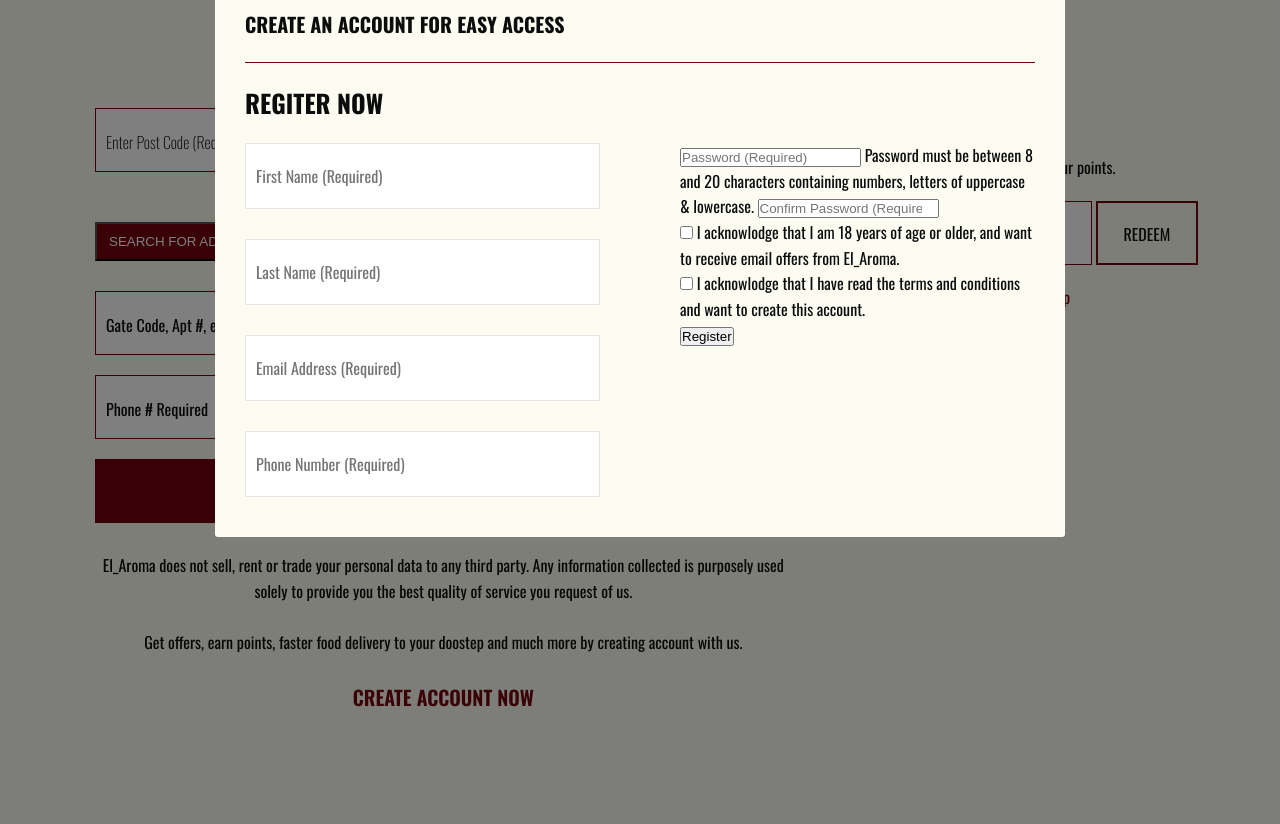
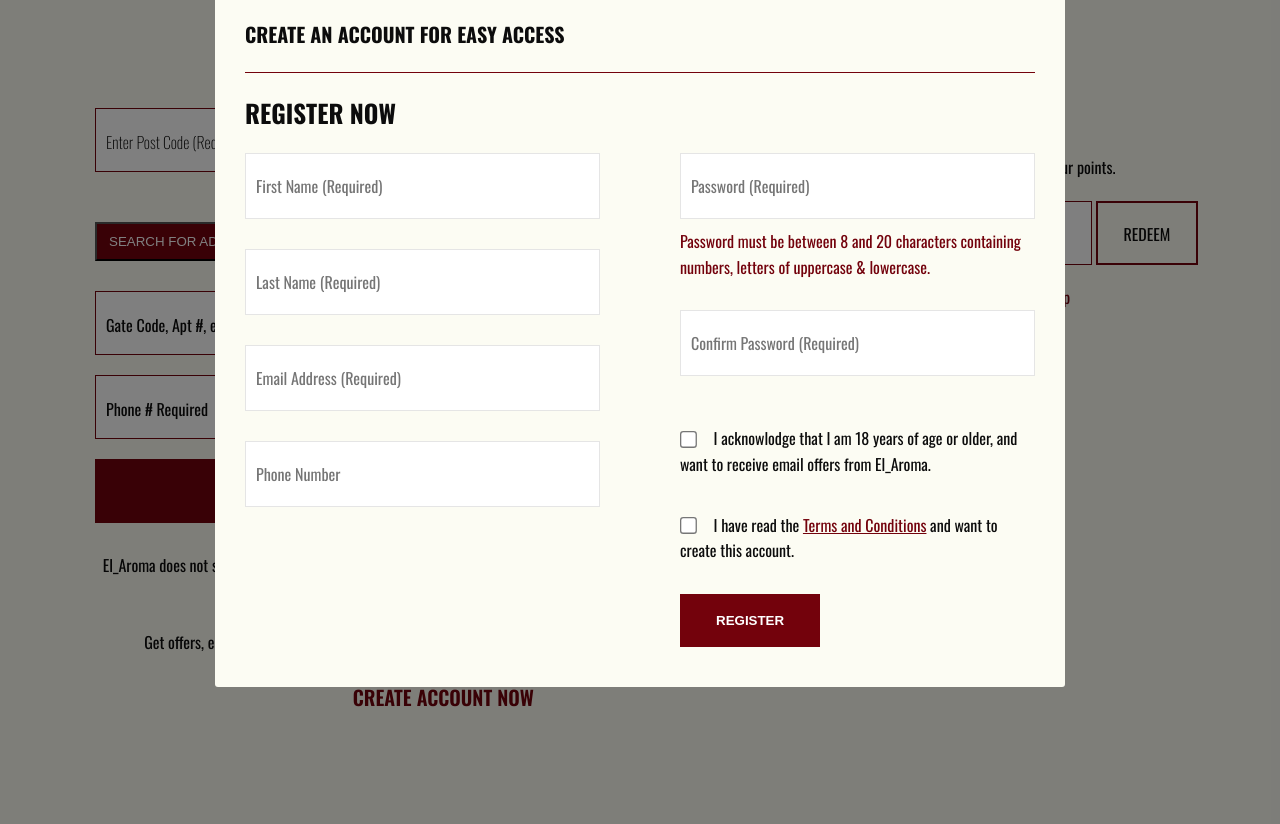
Before and after one commit to devkmensah/aromabyt, a website: page dist/order.html in a window 1280 px wide. Shown: the part 125-949 px from the top of the page. Drawn offline with nearby package versions, Linux system fonts and the light colour scheme.

Commit message:
styled the right part of register section in the order.html page with id name form-register & class name right-input

```diff
--- a/scss/_order.scss
+++ b/scss/_order.scss
@@ -554,7 +554,7 @@
                 background-color: $ivory;
                 color: $dark;
                 max-width: 850px;
-                margin: 50px auto 0;
+                margin: 60px auto 0;
                 width: 100%;
 
                 .popup-header {
@@ -620,7 +620,85 @@
                                 &::placeholder{
                                     // color: $dark;
                                 }
+
+                                &:last-child{
+                                    margin-bottom: 0;
+                                }
                             }
+                        }
+
+                        .right-input{
+                            input[type="text"]{
+                                width: 100%;
+                                padding: 20px 10px;
+                                // margin-bottom: 30px;
+
+                                border: 1px solid rgba(0, 0, 0, 0.1);
+                                // border: 1px solid transparent;
+                                font-size: 16px;
+                                // font-weight: 800;
+                                color: $dark;
+                                // background-color: $white;
+                                font-family: 'Oswald', sans-serif;
+
+                                &:focus {
+                                    outline: none;
+                                    border: 1px dashed $yellow;
+                                }
+
+                                &:first-child{
+                                    margin-bottom: 10px;
+                                }
+                            }
+                            .text-label{
+                                color: $tomato;
+                            }
+
+                            #text2{
+                                margin: 30px 0;
+                            }
+
+                            .receive{
+                                margin: 20px 0 35px;
+                                input[type="checkbox"]{
+                                    vertical-align: -11%;
+                                    margin-right: 10px;
+                                    cursor: pointer;
+                                    zoom: 1.3;
+                                }
+                            }
+
+                            .creating{
+                                vertical-align: middle;
+                                input[type="checkbox"]{
+                                    vertical-align: -11%;
+                                    margin-right: 10px;
+                                    cursor: pointer;
+                                    zoom: 1.3;
+                                }
+                                label{
+                                    a{
+                                        color: $tomato;
+                                        text-decoration: underline;
+                                    }
+                                }
+                            }
+
+
+                                .btn-register{
+                                    margin: 30px 0;
+                                    padding: 18px 35px;
+                                    background-color: $tomato;
+                                    border: 1px solid transparent;
+                                    color: $white;
+                                    text-transform: uppercase;
+                                    cursor: pointer;
+                                    font-weight: 800;
+                                    display: block;
+                                   &:hover{
+                                    text-decoration: underline;
+                                   }
+                                }
                         }
                       }
 
```
Also changed, not shown: dist/css/style.css, dist/order.html.
